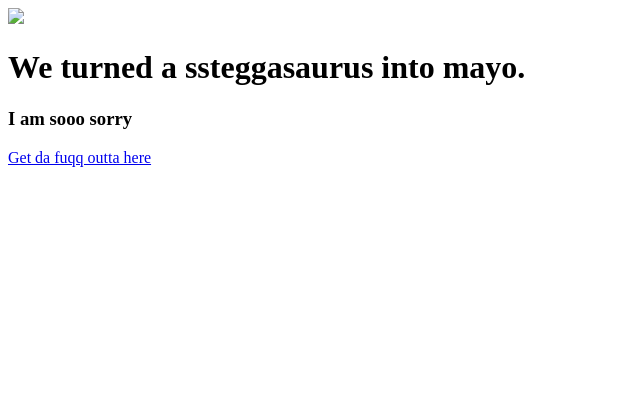
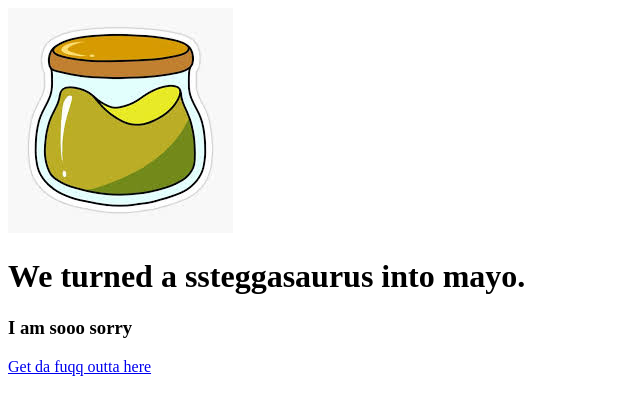
Before and after one commit to hultqvist-sys/Odin-Recipes, a plain HTML site: page recipez/stegasaurus-nase.html in a window 1280 px wide. Shown: the whole page, without its empty margins (0-640 px from the left). Drawn offline with Linux system fonts and the light colour scheme.

Commit message:
fixing image path

```diff
--- a/recipez/stegasaurus-nase.html
+++ b/recipez/stegasaurus-nase.html
@@ -6,7 +6,7 @@
     <title>Ssteggy Mayo</title>
 </head>
 <body>
-    <img src="./images/dino-mayo.jpeg">
+    <img src="../images/dino-mayo.jpeg">
     <h1>We turned a ssteggasaurus into mayo.</h1>
     <h3>I am sooo sorry</h3>
     <a href="index.html">Get da fuqq outta here</a>
```
